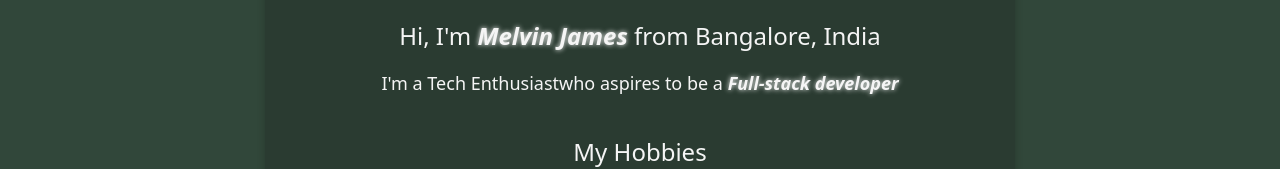
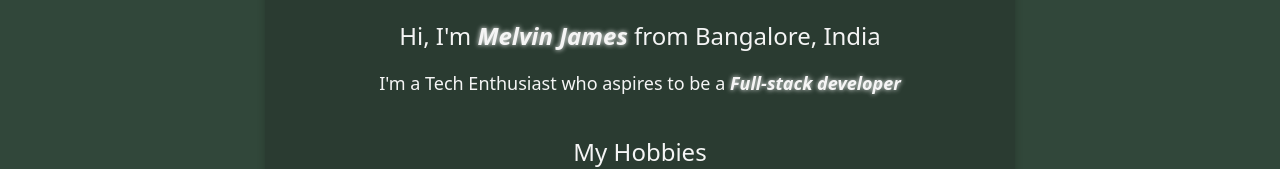
Before and after one commit to melvinjames1/mjpp, an Angular app: page /about in a window 1280 px wide. Shown: the part 185-354 px from the top of the page. Built offline with nearby package versions, Linux system fonts and the light colour scheme.

Commit message:
Update about.component.html

```diff
--- a/src/app/about/about.component.html
+++ b/src/app/about/about.component.html
@@ -2,7 +2,7 @@
     <div class="container">
     <h1>About Me</h1>
     <p class="intro">Hi, I'm <span>Melvin James</span> from Bangalore, India</p>
-    <p class="Line"> I'm a Tech Enthusiastwho aspires to be a <span>Full-stack developer</span></p>
+    <p class="Line"> I'm a Tech Enthusiast who aspires to be a <span>Full-stack developer</span></p>
     <ul>
         <h2>My Hobbies</h2>
         <li>solving LeetCode problems</li>
```
